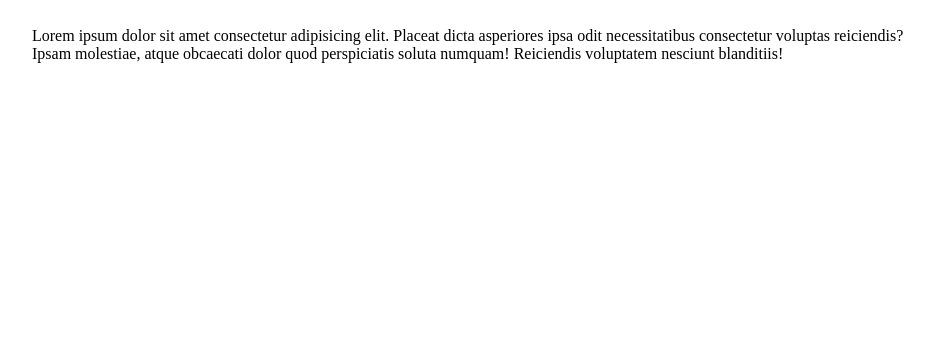
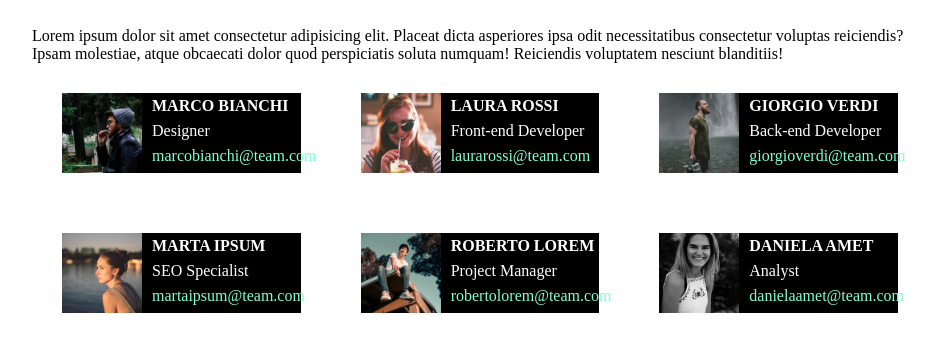
Before and after one commit to kaijie26/html-css-float-cards, a plain HTML site: page index.html in a window 1280 px wide. Shown: the part 60-412 px from the top of the page, without its empty margins (160-1096 px from the left). Drawn offline with Linux system fonts and the light colour scheme.

Commit message:
colums done

```diff
--- a/css/style.css
+++ b/css/style.css
@@ -26,3 +26,37 @@ h1{
 p{
     margin-top: 30px;
 }
+
+.white{
+    color: white;
+}
+
+
+.col{
+    float: left;
+    width: calc(100% / 3);
+    padding: 30px;
+
+}
+
+.card img{
+    float: left;
+    width: 80px;
+}
+
+.card .content{
+    float: right;
+    width: calc(100% - 90px);
+}
+
+.card{
+    background-color: black;
+}
+
+.content{
+    line-height: 25px;
+
+}
+.content :last-child{
+    color: aquamarine;
+}
--- a/index.html
+++ b/index.html
@@ -16,6 +16,100 @@
                 <p>Lorem ipsum dolor sit amet consectetur adipisicing elit. Placeat dicta asperiores ipsa odit necessitatibus consectetur voluptas reiciendis? Ipsam molestiae, atque obcaecati dolor quod perspiciatis soluta numquam! Reiciendis voluptatem nesciunt blanditiis!</p>
             </div>
 
+            <!-- Colums -->
+            <div class="clearfix">
+                <div class="col">
+                    <div class="card clearfix">
+                        <img src="img/male1.png" alt="designer">
+
+                        <div class="content">
+                            <h4 class="white">MARCO BIANCHI</h4>
+                            <div class="white">Designer</div>
+                            <div>marcobianchi@team.com</div>
+
+                        </div>
+
+                    </div>
+
+                </div>
+
+                <div class="col">
+                    <div class="card clearfix">
+                        <img src="img/female1.png" alt="front-end developer">
+
+                        <div class="content">
+                            <h4 class="white">LAURA ROSSI</h4>
+                            <div class="white">Front-end Developer</div>
+                            <div>laurarossi@team.com</div>
+
+                        </div>
+
+                    </div>
+
+                </div>
+
+                <div class="col">
+                    <div class="card clearfix">
+                        <img src="img/male2.png" alt="back-end developer">
+
+                        <div class="content">
+                            <h4 class="white">GIORGIO VERDI</h4>
+                            <div class="white">Back-end Developer</div>
+                            <div>giorgioverdi@team.com</div>
+
+                        </div>
+
+                    </div>
+
+                </div>
+
+                <div class="col">
+                    <div class="card clearfix">
+                        <img src="img/female2.png" alt="back-end developer">
+
+                        <div class="content">
+                            <h4 class="white">MARTA IPSUM</h4>
+                            <div class="white">SEO Specialist</div>
+                            <div>martaipsum@team.com</div>
+
+                        </div>
+
+                    </div>
+
+                </div>
+
+                <div class="col">
+                    <div class="card clearfix">
+                        <img src="img/male3.png" alt="back-end developer">
+
+                        <div class="content">
+                            <h4 class="white">ROBERTO LOREM</h4>
+                            <div class="white">Project Manager</div>
+                            <div>robertolorem@team.com</div>
+
+                        </div>
+
+                    </div>
+
+                </div>
+
+                <div class="col">
+                    <div class="card clearfix">
+                        <img src="img/female3.png" alt="back-end developer">
+
+                        <div class="content">
+                            <h4 class="white">DANIELA AMET</h4>
+                            <div class="white">Analyst</div>
+                            <div>danielaamet@team.com</div>
+
+                        </div>
+
+                    </div>
+
+                </div>
+
+            </div>
+
 
 
         </main>
```
